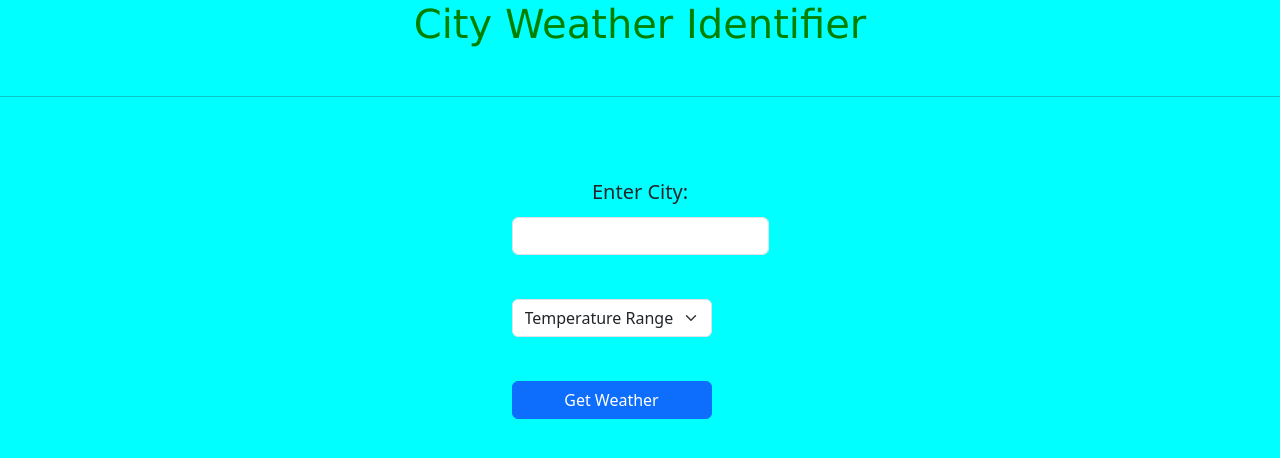
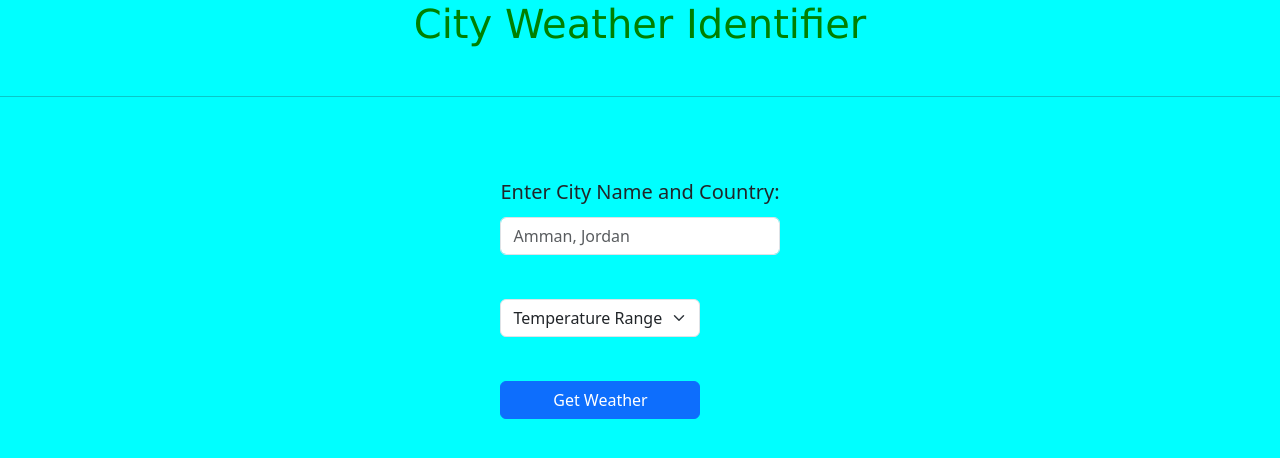
Before and after one commit to saifkayyali3/CityWeatherIdentifier, a Flask app: page / in a window 1280 px wide. Shown: the top 458 px of the page. Run offline with Flask 3, Linux system fonts and the light colour scheme.

Commit message:
Fixed City Requirements

```diff
--- a/main.py
+++ b/main.py
@@ -17,16 +17,27 @@ weather_options = {
 
 def fetch_coordinates(city):
     geolocator = Nominatim(user_agent="City Weather Identifier")
-    location = geolocator.geocode(city)
+    location = geolocator.geocode(city, exactly_one=True, addressdetails=True, extratags=True)
     if not location:
         return None, None
 
-    loc_class=location.raw.get('class', '').lower()
-    loc_type=location.raw.get('type', '').lower()
+    raw=location.raw
+    loc_class=raw.get('class', '').lower()
+    loc_type=raw.get('type', '').lower()
+    extratags = raw.get('extratags') or {}
+    importance = float(raw.get('importance', 0))
+    population = extratags.get('population')
 
-    if loc_class== "place" and loc_type in ["city", "capital", "metropolis"] \
-        or loc_class=="boundary" and loc_type=="administrative":
-        return location.latitude, location.longitude
+    #To convert population safely if population information is available:
+    try:
+        population = int(population) if population else 0
+    except ValueError:
+        population = 0
+
+    if ((loc_class== "place" and loc_type in ["city", "capital", "metropolis"]) or
+        (loc_class=="boundary" and loc_type=="administrative")):
+          if len(city) >= 3 and (population >= 20000 or importance >= 0.3):
+            return location.latitude, location.longitude
     return None, None
 
 
@@ -80,7 +91,7 @@ def index():
         else:
             lat, lon = fetch_coordinates(city)
             if lat is None or lon is None:
-                error = f"Could not find location for '{city}'."
+                error = f"Could not find '{city}', make sure you entered a valid city name or check your spelling"
             else:
                 name=city.title()
                 if option == "Current Temperature":
--- a/templates/index.html
+++ b/templates/index.html
@@ -19,8 +19,8 @@
       <br>
       <div class="form-container">
         <form method="POST" class="mb-4" id="form">
-            <label style="font-size: 20px;">Enter City:</label>
-            <input id="city" type="text" class="form-control" name="city">
+            <label style="font-size: 20px;">Enter City Name and Country:</label>
+            <input id="city" type="text" class="form-control" name="city" placeholder="Amman, Jordan">
             <br>
             <div class="col-md-4">
             <select id="dropdown" class="form-select" name="Weather-Details">
```
